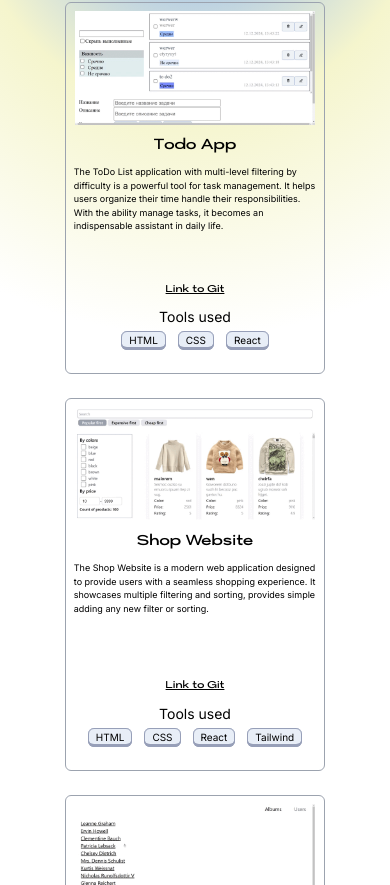
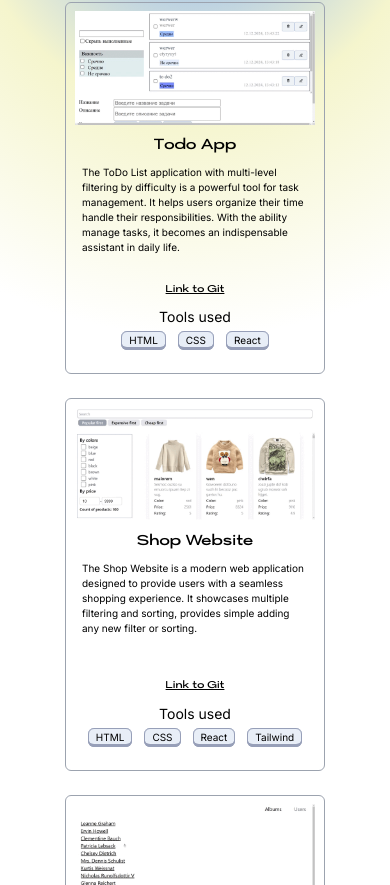
Before and after one commit to mavylow/mavylow-portfolio, a React (Vite) app: page / in a window 390 px wide. Shown: the part 1139-2024 px from the top of the page. Built offline with nearby package versions, Linux system fonts and the light colour scheme.

Commit message:
phone adapt fixed

```diff
--- a/src/ProjectCard.jsx
+++ b/src/ProjectCard.jsx
@@ -19,7 +19,7 @@ export const ProjectCard = ({
       <h2 className="text-base p-[1.5vw]  laptop:text-[2vw]">
         {title}
       </h2>
-      <p className="block text-[9px] font-inter transition-opacity h-1/2 duration-300 px-[2vw] laptop:text-[1.1vw] ">
+      <p className="block text-[10px] font-inter px-4 transition-opacity h-1/2 duration-300 laptop:px-[2vw] laptop:text-[1.1vw] ">
         {description}
       </p>
       <a
```
